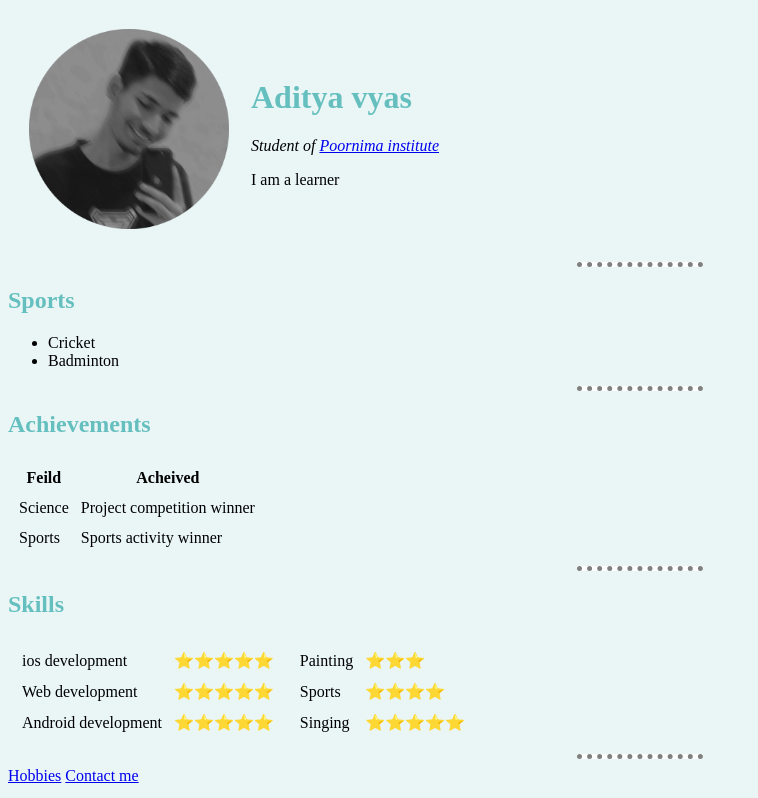
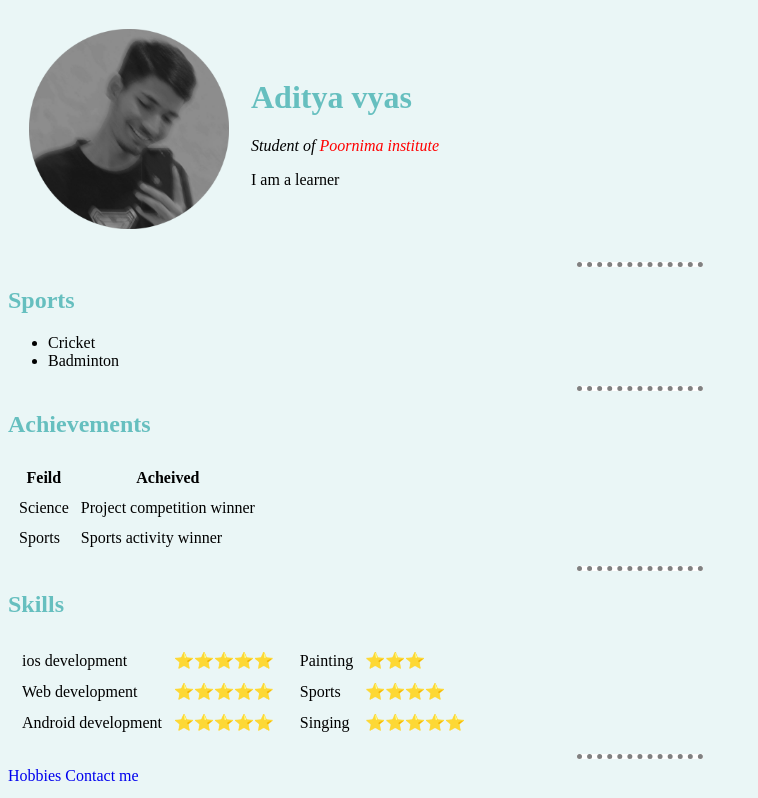
Before and after one commit to Ad-30/cv, a plain HTML site: page index.html in a window 1280 px wide. In both pictures the pointer is over the link "Poornima institute". Shown: the top 798 px of the page, without its empty margins (0-758 px from the left). Drawn offline with Linux system fonts and the light colour scheme.

Commit message:
Update styles.css

```diff
--- a/css/styles.css
+++ b/css/styles.css
@@ -33,3 +33,16 @@ img{
  .bro{
    background-color: red;
  }
+ .pu:hover{
+   color: red;
+   text-decoration: none;
+ }
+ .pu,.ho,.co{
+   text-decoration: none;
+ }.ho:hover{
+   color: red;
+   text-decoration: none;
+ }.co:hover{
+   color: red;
+   text-decoration: none;
+ }
```
